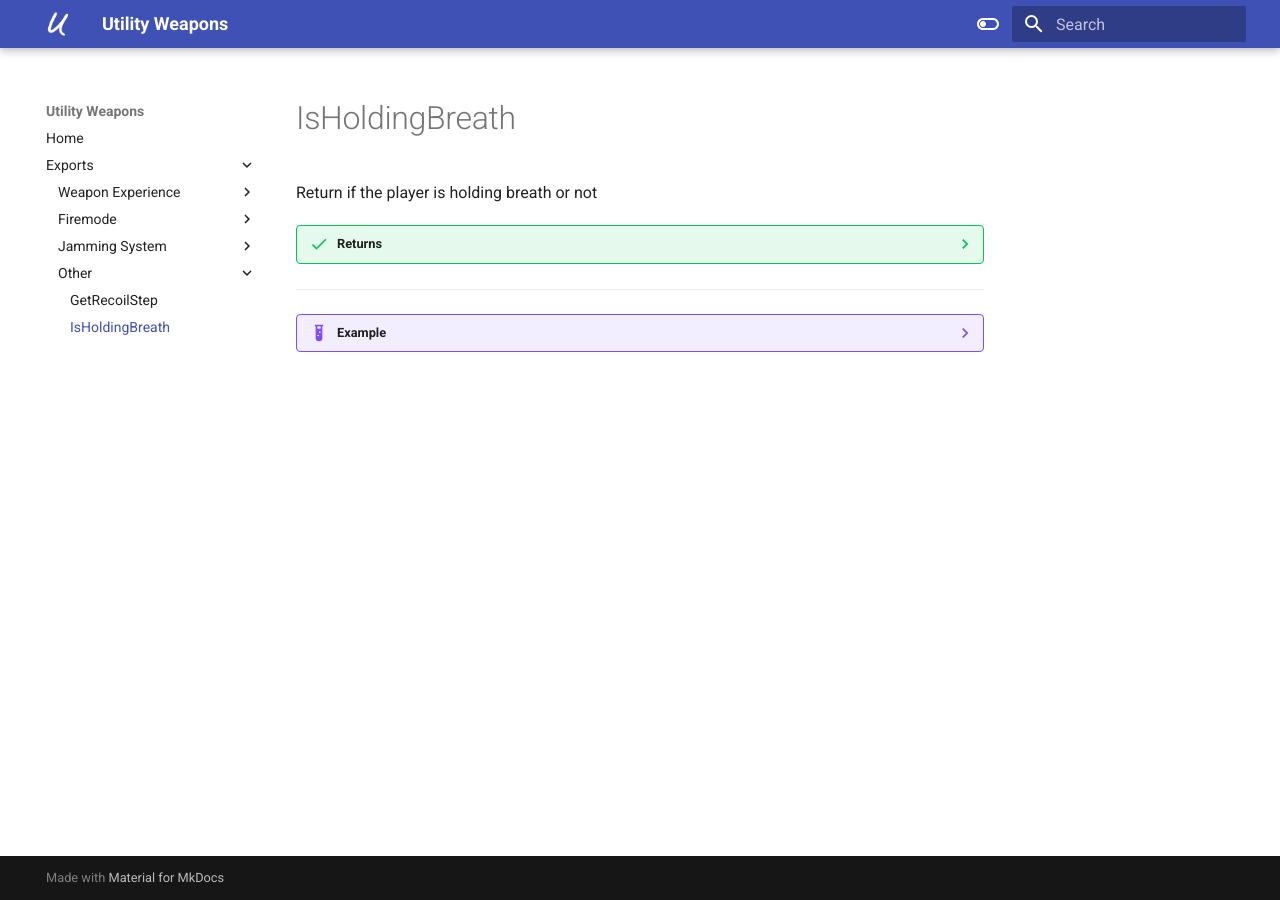
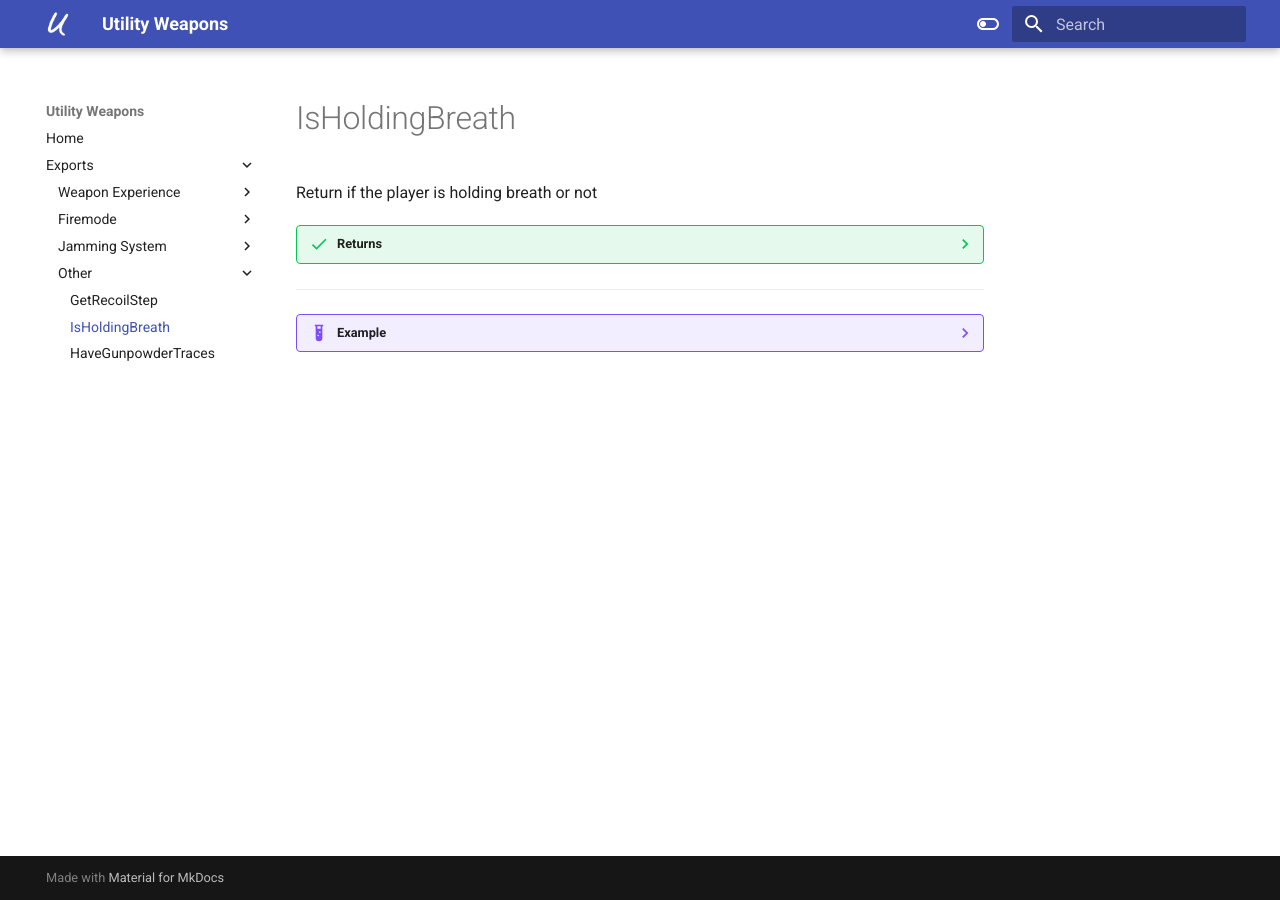
Before and after one commit to utility-library/utility_weapons, an MkDocs documentation site: the page built from docs/exports/IsHoldingBreath.md, in a window 1280 px wide. Built offline with MkDocs 1.6.1 and Material for MkDocs 9.7.7, drawn with Linux system fonts in a browser that asks for light colours; nearby versions of some CDN libraries.

Commit message:
Add files via upload

```diff
--- a/mkdocs.yml
+++ b/mkdocs.yml
@@ -42,6 +42,7 @@ nav:
       - "Other":
         - "GetRecoilStep" : 'exports/GetRecoilStep.md'
         - "IsHoldingBreath" : 'exports/IsHoldingBreath.md'
+        - "HaveGunpowderTraces" : 'exports/HaveGunpowderTraces.md'
 
 markdown_extensions:
   - abbr
```
